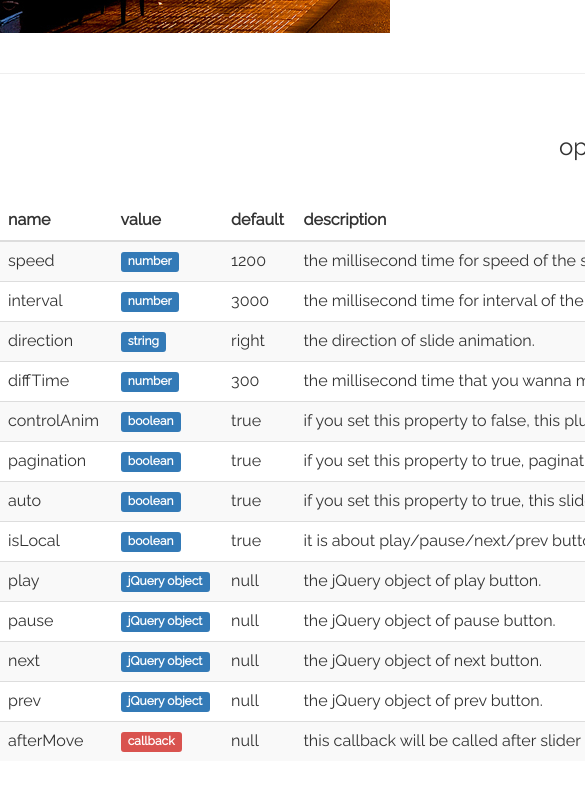
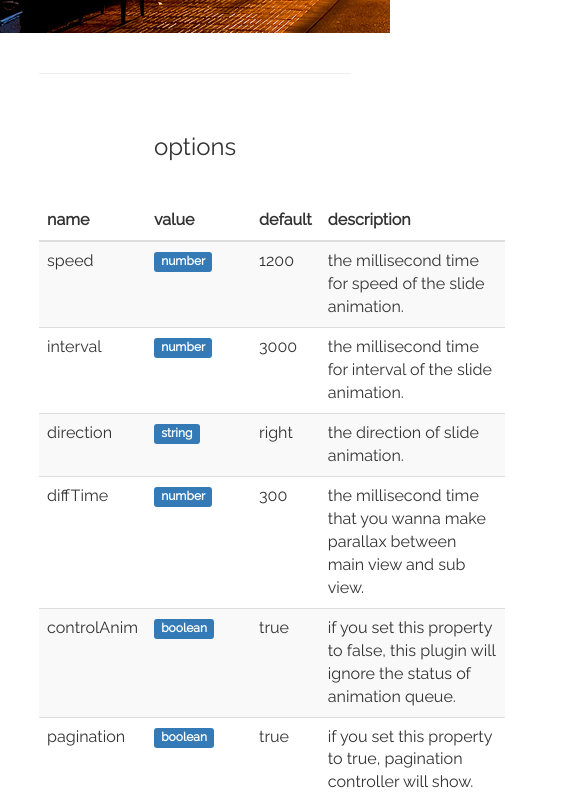
Before and after one commit to KennethanCeyer/parallax-slider, a website: page index.html in a window 390 px wide. Shown: the part 708-1504 px from the top of the page, 585 px wide, since content can reach past the window. Drawn offline with Linux system fonts and the light colour scheme.

Commit message:
Update demo page for responsive.

```diff
--- a/index.html
+++ b/index.html
@@ -2,6 +2,7 @@
 <html lang="en-US">
 <head>
 	<meta charset="UTF-8">
+	<meta name="viewport" content="width=device-width, user-scalable=no">
 	<title>PIGNOSE ParallaxSlider Demo</title>
 	<link rel="stylesheet" href="assets/for-demo/bootstrap.min.css">
 	<link rel="stylesheet" href="assets/for-demo/prism.css" />
@@ -19,6 +20,7 @@
 
 		.header {
 			max-width: 1200px;
+			width: 80%;
 			margin: 0 auto;
 			padding-top: 40px;
 			padding-bottom: 40px;
@@ -36,7 +38,8 @@
 		}
 
 		.article {
-			width: 1200px;
+			max-width: 1200px;
+			width: 80%;
 			margin: 0 auto;
 			margin-top: 40px;
 			padding-top: 40px;
```
